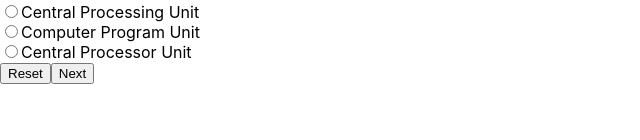
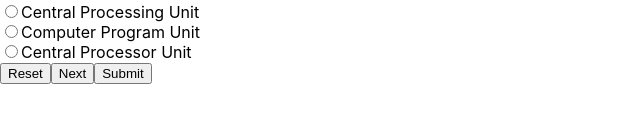
Before and after one commit to shwetabangera/React-Quiz-Application, a React (Create React App) app: page / in a window 1280 px wide. Both pictures are taken after a click on the button "Start Quiz". Shown: the part 160-300 px from the top of the page, without its empty margins (0-640 px from the left). Built offline with nearby package versions, Linux system fonts and the light colour scheme.

Commit message:
More Questions are added

```diff
--- a/src/App.js
+++ b/src/App.js
@@ -1,4 +1,5 @@
 //import Counter from "./components/Counter";
+
 import QuizApplication from "./components/QuizApplication";
 function App() {
 	return (
--- a/src/components/Instruction.jsx
+++ b/src/components/Instruction.jsx
@@ -4,7 +4,7 @@ function Instruction() {
 			<p>Time limit is: 5 Minutes</p>
 			<p>No Negative Marking</p>
 			<p>All Questions are compulsory</p>
-			<p>Submit Questions</p>
+			<p>Answer is submitted automatically upon completing 5 minutes. </p>
 		</div>
 	);
 }
--- a/src/components/Question.jsx
+++ b/src/components/Question.jsx
@@ -20,6 +20,7 @@ export class Question extends Component {
 					})}
 					<input type="reset" value="Reset"></input>
 					<button>Next</button>
+					<button>Submit</button>
 				</div>
 			</form>
 		);
--- a/src/data/question.js
+++ b/src/data/question.js
@@ -48,5 +48,78 @@ const question = [
 
 		hasMultipleCorrectAnswers: false,
 	},
+	{
+		questionId: uniqid(),
+		question: "Which of the following is an interface?",
+		options: [
+			{
+				value: "Thread",
+				isCorrect: true,
+			},
+			{
+				value: "Runnable",
+				isCorrect: false,
+			},
+			{
+				value: "Date",
+				isCorrect: false,
+			},
+			{
+				value: "Calendar",
+				isCorrect: false,
+			},
+		],
+
+		hasMultipleCorrectAnswers: false,
+	},
+	{
+		questionId: uniqid(),
+		question:
+			"Which of following element is responsible for making text italic in HTML?",
+		options: [
+			{
+				value: "<pre>",
+				isCorrect: false,
+			},
+			{
+				value: "<a>",
+				isCorrect: false,
+			},
+			{
+				value: "<b>",
+				isCorrect: false,
+			},
+			{
+				value: "<i>",
+				isCorrect: true,
+			},
+		],
+
+		hasMultipleCorrectAnswers: false,
+	},
+	{
+		questionId: uniqid(),
+		question: "<hr>tag in html is used for?",
+		options: [
+			{
+				value: "horizontal ruler",
+				isCorrect: true,
+			},
+			{
+				value: "vertical ruler",
+				isCorrect: false,
+			},
+			{
+				value: "new paragraph",
+				isCorrect: false,
+			},
+			{
+				value: "new line",
+				isCorrect: false,
+			},
+		],
+
+		hasMultipleCorrectAnswers: false,
+	},
 ];
 export default question;
```
Also changed, not shown: 1 other file (tests, documents, lock files or other folders).
